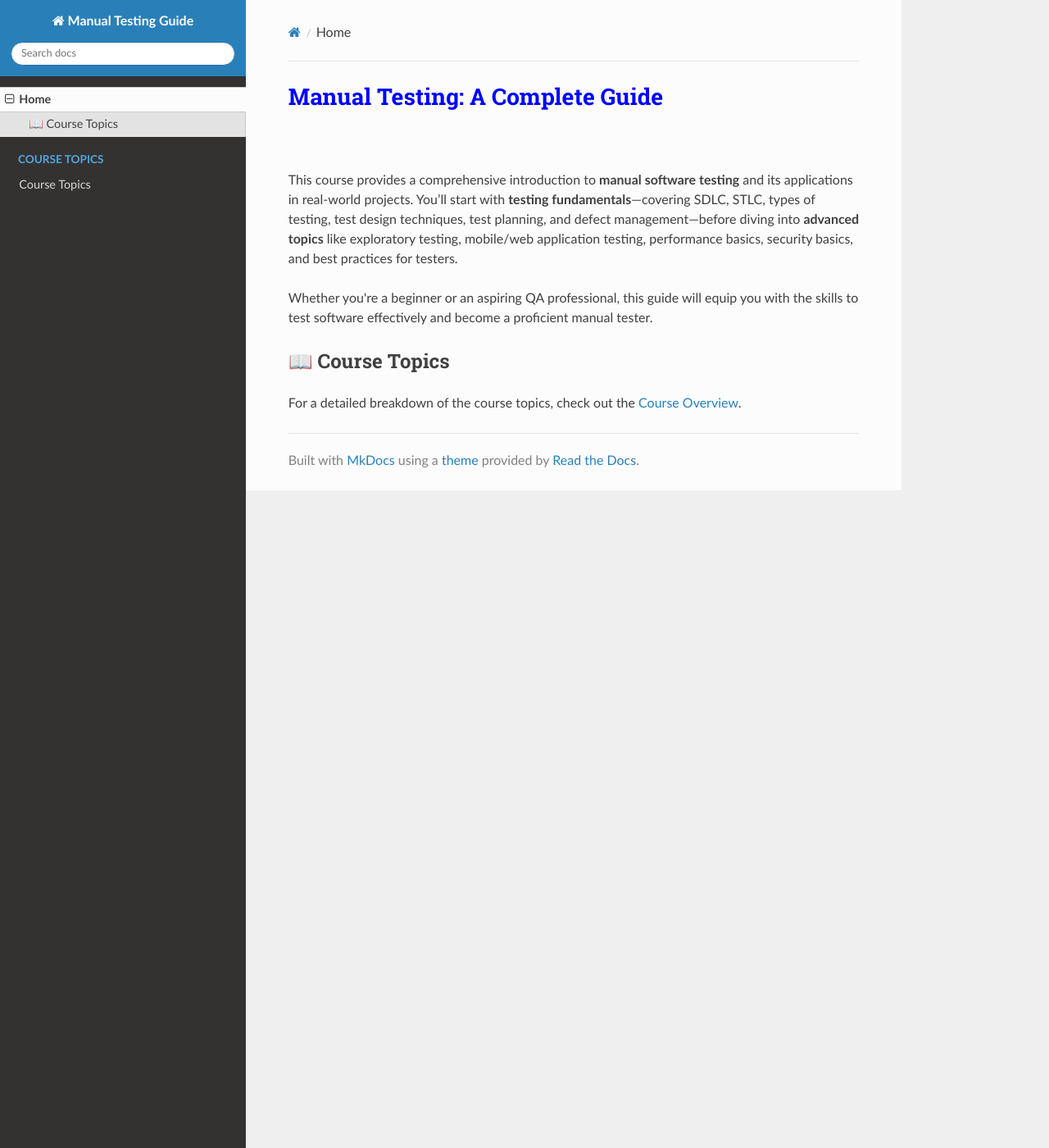
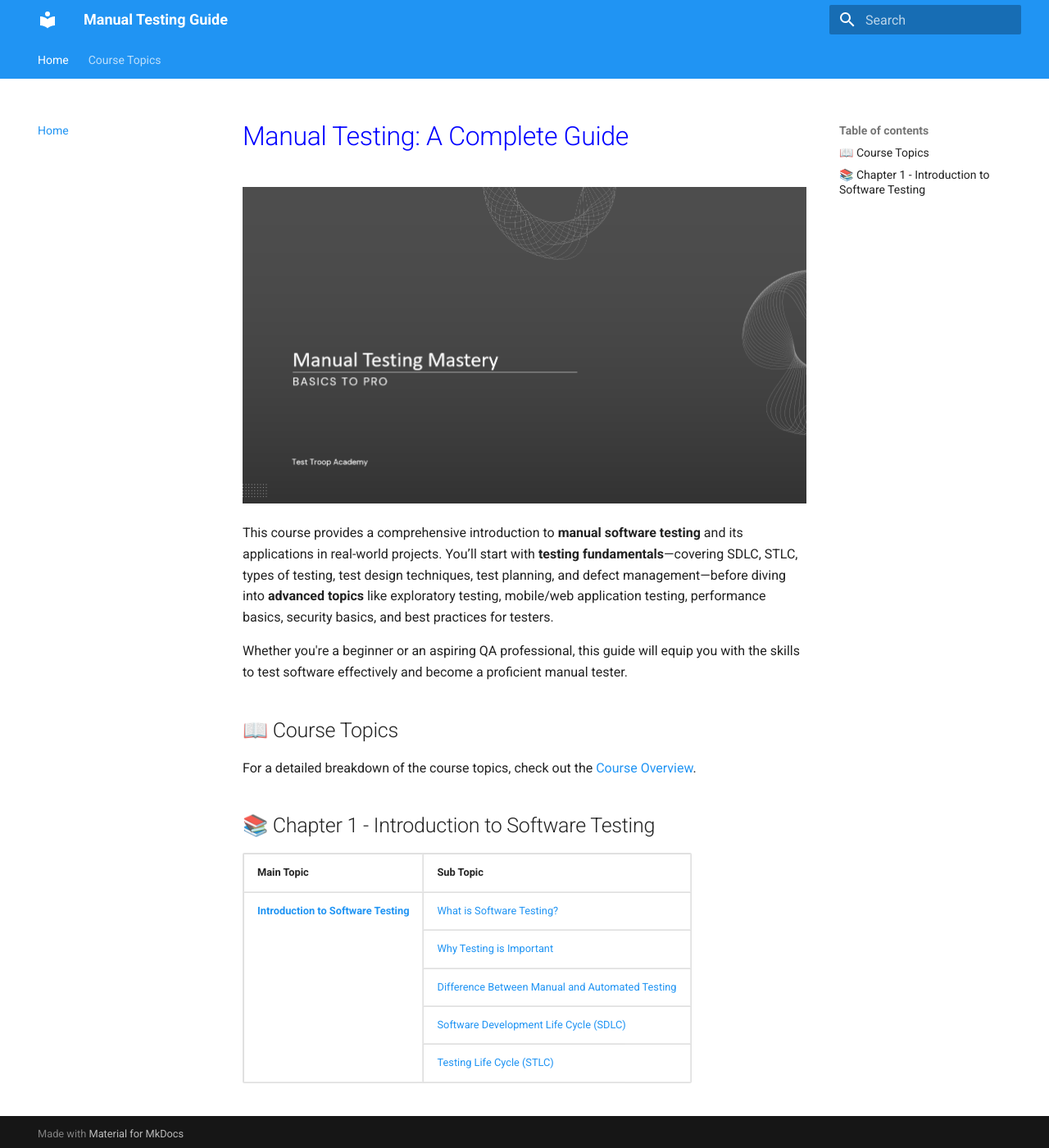
Before and after one commit to vsamanullah/manual-testing-docs, an MkDocs documentation site: the page built from docs/index.md, in a window 1280 px wide and 1400 px high. Shown: the whole window at 82% size. Built offline with MkDocs 1.6.1 and Material for MkDocs 9.7.7, drawn with Linux system fonts in a browser that asks for light colours; nearby versions of some CDN libraries.

Commit message:
changed the theme

```diff
--- a/docs/index.md
+++ b/docs/index.md
@@ -7,4 +7,32 @@ This course provides a comprehensive introduction to **manual software testing**
 Whether you're a beginner or an aspiring QA professional, this guide will equip you with the skills to test software effectively and become a proficient manual tester.
 
 ## 📖 Course Topics
-For a detailed breakdown of the course topics, check out the [Course Overview](manual_testing/course_overview.md).
+For a detailed breakdown of the course topics, check out the [Course Overview](course_overview.md).
+
+
+## 📚 Chapter 1 - Introduction to Software Testing
+
+<table border="1">
+  <tr>
+    <th>Main Topic</th>
+    <th>Sub Topic</th>
+  </tr>
+  <tr>
+    <td rowspan="6"><b><a href="Introduction to Software Testing">Introduction to Software Testing</a></b></td>
+  </tr>
+  <tr>
+    <td><a href="What is Software Testing?">What is Software Testing?</a></td>
+  </tr>
+  <tr>
+    <td><a href="Why Testing is Important">Why Testing is Important</a></td>
+  </tr>
+  <tr>
+    <td><a href="Difference Between Manual and Automated Testing">Difference Between Manual and Automated Testing</a></td>
+  </tr>
+  <tr>
+    <td><a href="Software Development Life Cycle (SDLC)">Software Development Life Cycle (SDLC)</a></td>
+  </tr>
+  <tr>
+    <td><a href="Testing Life Cycle (STLC)">Testing Life Cycle (STLC)</a></td>
+  </tr>
+</table>
--- a/mkdocs.yml
+++ b/mkdocs.yml
@@ -8,8 +8,6 @@ theme:
     - navigation.instant
     - navigation.tracking
     - navigation.tabs
-theme:
-  name: readthedocs  # This gives a modern sidebar navigation
 
 nav:
   - Home: index.md
```
Also changed, not shown: docs/manual_testing.md (deleted, +0 -10 lines), docs/course_overview.md (renamed from docs/manual_testing/course_overview.md), docs/images/manual_testing_data.png (added), docs/images/moon.png (added).
